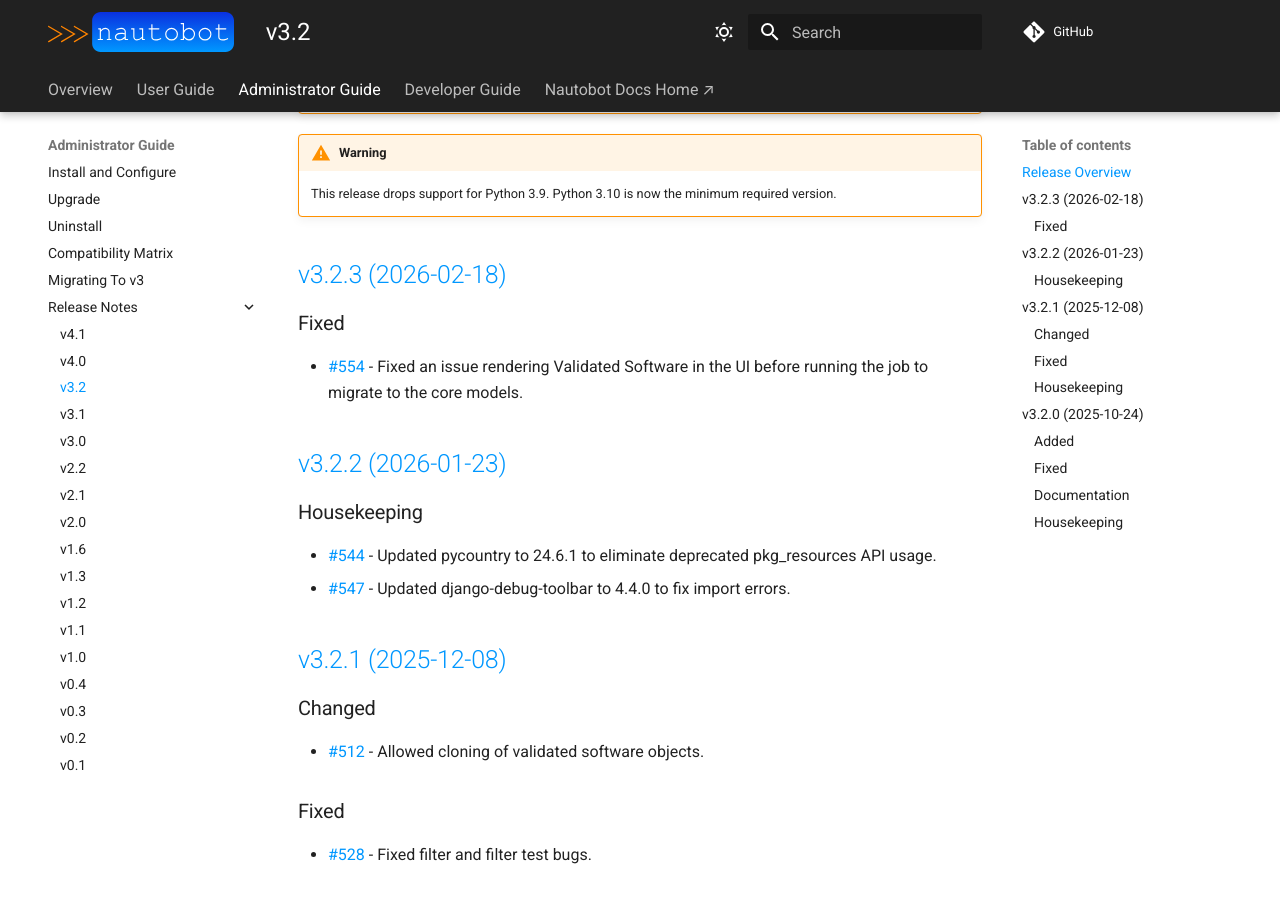
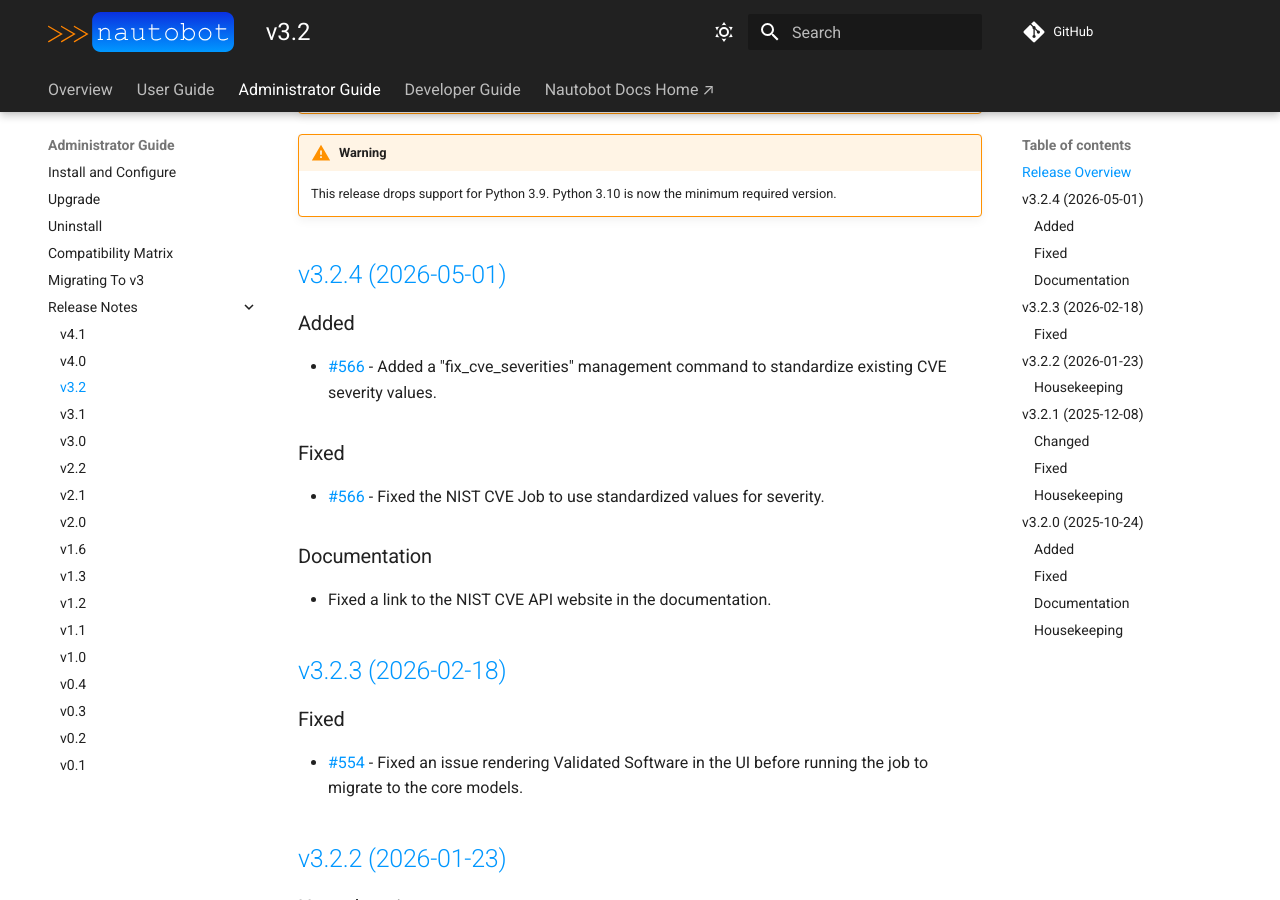
Before and after one commit to nautobot/nautobot-app-device-lifecycle-mgmt, an MkDocs documentation site: the page built from docs/admin/release_notes/version_3.2.md, in a window 1280 px wide and 900 px high, scrolled down 427 px. Built offline with MkDocs 1.6.1 and Material for MkDocs 9.7.7, drawn with Linux system fonts in a browser that asks for light colours; comment, search, counter and statistics services are not loaded.

Commit message:
Update release notes from LTM 2.4 to develop

```diff
--- a/docs/admin/release_notes/version_3.2.md
+++ b/docs/admin/release_notes/version_3.2.md
@@ -14,6 +14,20 @@ Device Lifecycle Management App version 3.2.0 adds support for ArubaOS and PanOS
 
 <!-- towncrier release notes start -->
 
+
+## [v3.2.4 (2026-05-01)](https://github.com/nautobot/nautobot-app-device-lifecycle-mgmt/releases/tag/v3.2.4)
+
+### Added
+
+- [#566](https://github.com/nautobot/nautobot-app-device-lifecycle-mgmt/issues/566) - Added a "fix_cve_severities" management command to standardize existing CVE severity values.
+
+### Fixed
+
+- [#566](https://github.com/nautobot/nautobot-app-device-lifecycle-mgmt/issues/566) - Fixed the NIST CVE Job to use standardized values for severity.
+
+### Documentation
+
+- Fixed a link to the NIST CVE API website in the documentation.
 
 ## [v3.2.3 (2026-02-18)](https://github.com/nautobot/nautobot-app-device-lifecycle-mgmt/releases/tag/v3.2.3)
 
```
